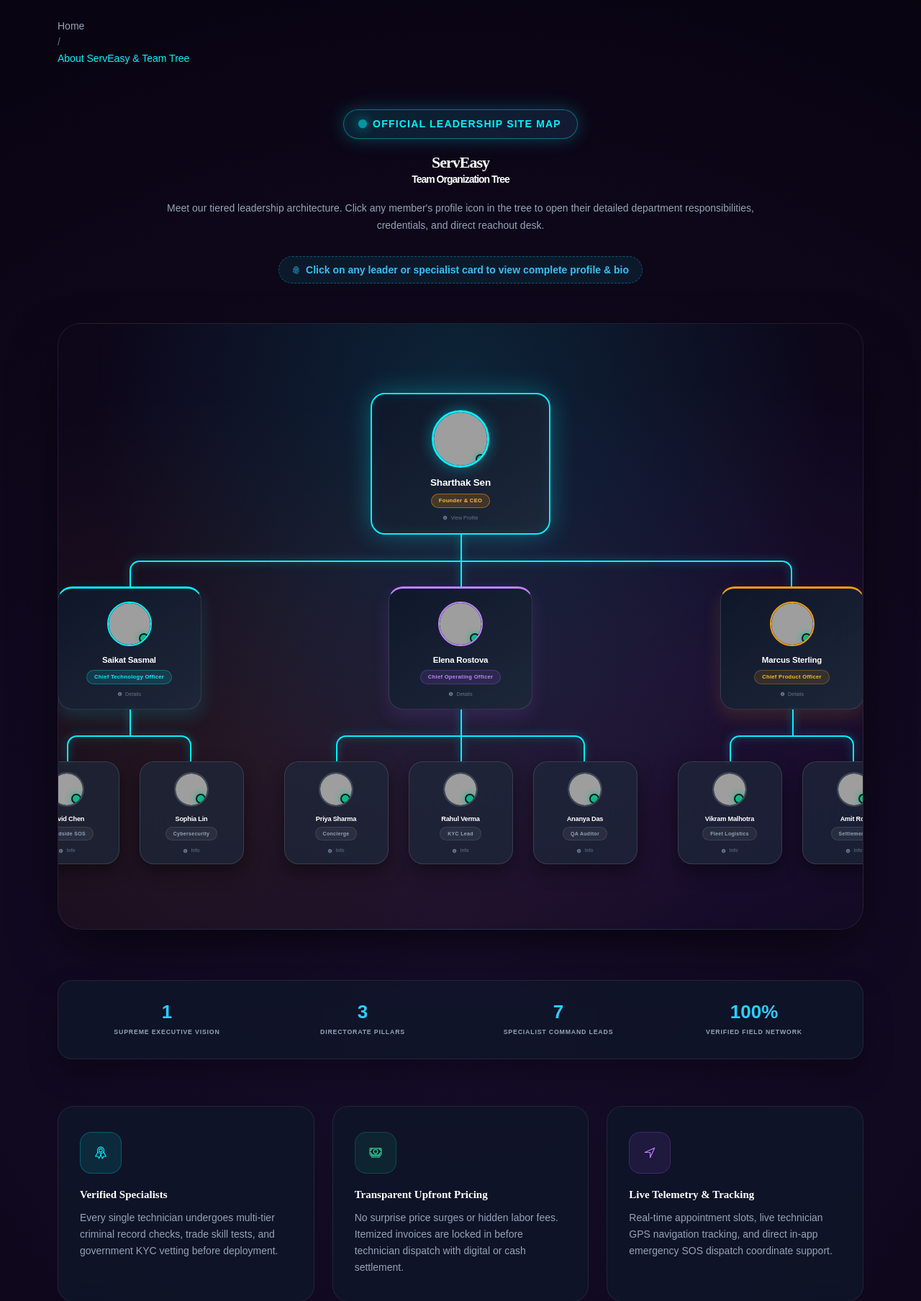
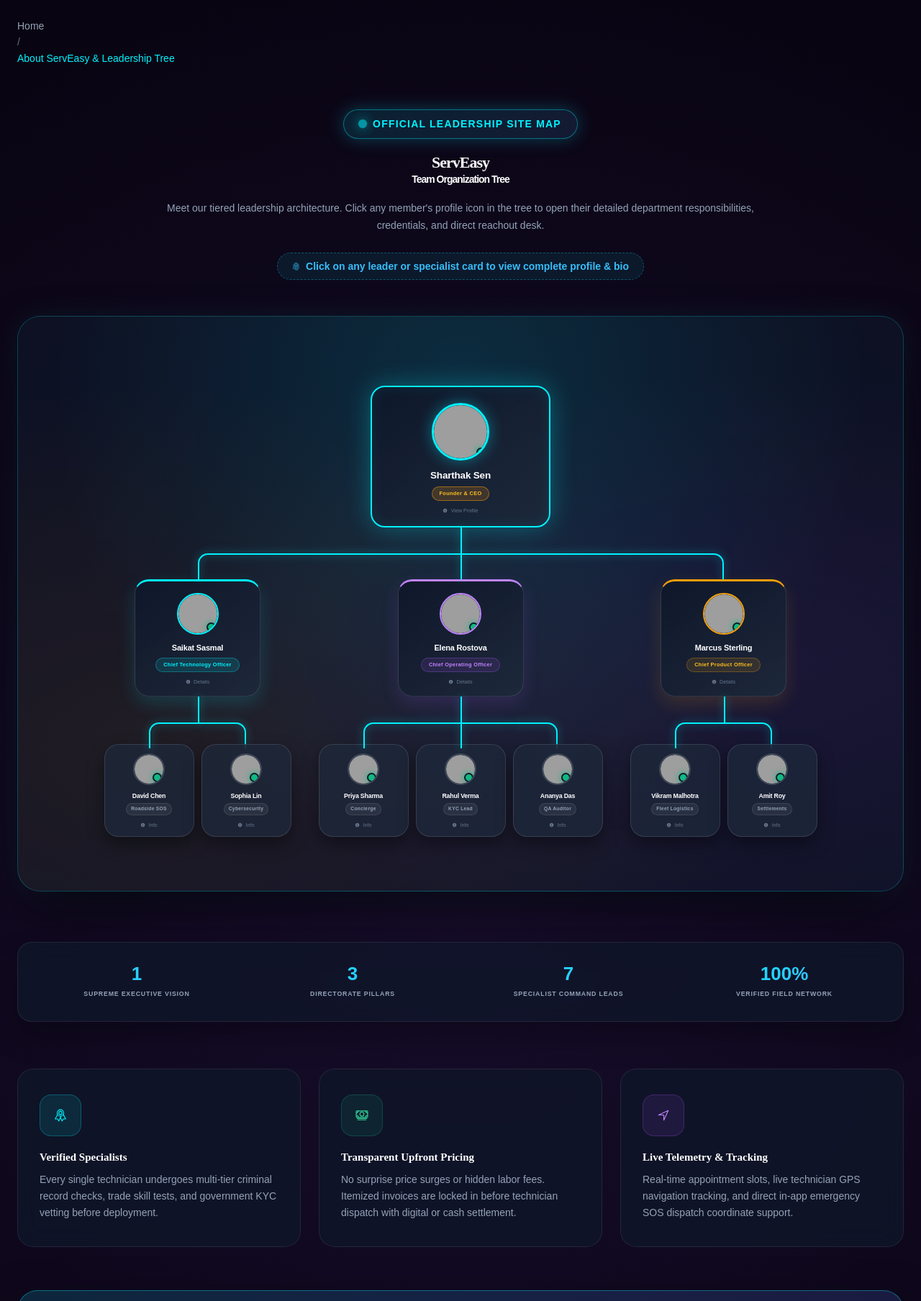
Before and after one commit to saikat931/ServEasy, a PHP site: page /about in a window 1280 px wide. Shown: the part 134-1942 px from the top of the page at 72% size. Run offline with PHP 8.4, Linux system fonts and the light colour scheme; some libraries are stand-ins or nearby versions; grey boxes are pictures that could not be loaded.

Commit message:
Calibrate tree to exact 1600px width container with zero cutoff and zero scroll

```diff
--- a/pages/about.php
+++ b/pages/about.php
@@ -1,12 +1,12 @@
 <?php
 /**
  * ServEasy Customer Web Portal - About Us & Professional Team Tree
- * Clean, compact visual organogram: Professional image icon & name in tree;
- * Full biography, reporting hierarchy, and skills displayed in rich popup modal on click.
+ * 1600px Width Display, Zero Left/Right Cutoff, Zero X/Y Scrollbar
+ * Click any node to open rich profile popup details.
  */
 require_once __DIR__ . '/../common/auth_session.php';
 if (!defined('SERVEASY_ASSET_VER')) {
-    define('SERVEASY_ASSET_VER', '20261120v4');
+    define('SERVEASY_ASSET_VER', '20261120v6');
 }
 ?>
 <!DOCTYPE html>
@@ -35,24 +35,42 @@ if (!defined('SERVEASY_ASSET_VER')) {
   <link href="https://fonts.googleapis.com/css2?family=Plus+Jakarta+Sans:wght@400;500;600;700;800;900&family=Nunito:wght@400;600;700;800&family=JetBrains+Mono:wght@500;700&display=swap" rel="stylesheet">
 
   <style>
-    /* ── Ambient Glow Stage ──────────────────────────────────────────── */
+    html, body {
+      overflow-x: hidden !important;
+      max-width: 100vw;
+    }
+
+    /* ── 1600px Master Layout Container ──────────────────────────────── */
+    .tree-container-1600 {
+      max-width: 1600px !important;
+      width: 100% !important;
+      margin-inline: auto !important;
+      padding-inline: 24px;
+      box-sizing: border-box;
+      overflow: visible;
+    }
+
+    /* ── Ambient Glow Stage (Exact 1600px Box, No Overflow, No Scroll) ── */
     .tree-stage {
       position: relative;
+      max-width: 1600px !important;
+      width: 100% !important;
+      margin: 0 auto 70px !important;
+      box-sizing: border-box !important;
       background: radial-gradient(ellipse at 50% 12%, rgba(0, 242, 254, 0.12) 0%, rgba(15, 23, 42, 0) 65%),
                   radial-gradient(ellipse at 85% 60%, rgba(168, 85, 247, 0.08) 0%, rgba(15, 23, 42, 0) 60%),
-                  radial-gradient(ellipse at 15% 75%, rgba(245, 158, 11, 0.08) 0%, rgba(15, 23, 42, 0) 60%);
-      padding: 40px 10px 70px;
+                  radial-gradient(ellipse at 15% 75%, rgba(245, 158, 11, 0.08) 0%, rgba(15, 23, 42, 0) 60%),
+                  rgba(15, 23, 42, 0.65);
+      padding: 45px 25px 65px;
       border-radius: 32px;
-      border: 1px solid rgba(255, 255, 255, 0.08);
-      box-shadow: 0 30px 80px -20px rgba(0, 0, 0, 0.8);
-      overflow-x: auto;
-      -webkit-overflow-scrolling: touch;
-      margin-bottom: 70px;
+      border: 1px solid rgba(0, 242, 254, 0.22);
+      box-shadow: 0 30px 80px -20px rgba(0, 0, 0, 0.8), 0 0 40px rgba(0, 242, 254, 0.08);
+      overflow: visible !important;
     }
 
     /* ── Hero Section ────────────────────────────────────────────────── */
     .about-hero-section {
-      padding: 50px 20px 30px;
+      padding: 50px 20px 25px;
       text-align: center;
       position: relative;
     }
@@ -104,7 +122,7 @@ if (!defined('SERVEASY_ASSET_VER')) {
       font-size: 1.15rem;
       color: #94a3b8;
       max-width: 820px;
-      margin: 0 auto 30px;
+      margin: 0 auto 25px;
       line-height: 1.7;
     }
     .tree-interactive-tip {
@@ -113,31 +131,25 @@ if (!defined('SERVEASY_ASSET_VER')) {
       gap: 8px;
       background: rgba(0, 242, 254, 0.08);
       border: 1px dashed rgba(0, 242, 254, 0.3);
-      padding: 7px 18px;
+      padding: 7px 20px;
       border-radius: 50px;
       color: #38bdf8;
       font-size: 0.88rem;
       font-weight: 600;
       margin-bottom: 25px;
     }
-    .scroll-hint-pill {
-      display: none;
-      text-align: center;
-      color: #64748b;
-      font-size: 0.82rem;
-      margin-bottom: 20px;
-      font-family: 'JetBrains Mono', monospace;
-    }
-    @media (max-width: 1100px) {
-      .scroll-hint-pill { display: block; }
-    }
 
     /* ── PURE CSS ORGANIZATIONAL TREE DIAGRAM ────────────────────────── */
     .org-tree {
       display: flex;
       justify-content: center;
-      min-width: 1050px;
-      padding: 20px 0;
+      align-items: center;
+      width: 100%;
+      max-width: 1540px;
+      margin: 0 auto;
+      padding: 15px 0 10px;
+      overflow: visible !important;
+      box-sizing: border-box;
     }
     .org-tree ul {
       padding-top: 36px;
@@ -148,14 +160,16 @@ if (!defined('SERVEASY_ASSET_VER')) {
       margin: 0;
       padding-left: 0;
       list-style-type: none;
+      overflow: visible;
     }
     .org-tree li {
       float: left;
       text-align: center;
       list-style-type: none;
       position: relative;
-      padding: 36px 14px 0 14px;
+      padding: 36px 10px 0 10px;
       transition: all 0.5s ease;
+      box-sizing: border-box;
     }
 
     /* Tree Branch Connectors with Cyan Neon Glow */
@@ -216,6 +230,7 @@ if (!defined('SERVEASY_ASSET_VER')) {
       cursor: pointer;
       transition: all 0.3s cubic-bezier(0.34, 1.56, 0.64, 1);
       box-shadow: 0 10px 25px rgba(0, 0, 0, 0.4);
+      box-sizing: border-box;
     }
     .pro-node:hover {
       transform: translateY(-6px) scale(1.04);
@@ -254,8 +269,8 @@ if (!defined('SERVEASY_ASSET_VER')) {
       position: absolute;
       bottom: 2px;
       right: 2px;
-      width: 14px;
-      height: 14px;
+      width: 13px;
+      height: 13px;
       border-radius: 50%;
       background: #10b981;
       border: 2px solid #0f172a;
@@ -273,7 +288,7 @@ if (!defined('SERVEASY_ASSET_VER')) {
       white-space: nowrap;
     }
     .node-role-pill {
-      font-size: 0.76rem;
+      font-size: 0.74rem;
       font-weight: 700;
       padding: 3px 10px;
       border-radius: 12px;
@@ -293,7 +308,7 @@ if (!defined('SERVEASY_ASSET_VER')) {
       color: #00f2fe;
     }
 
-    /* ── TIER-SPECIFIC STYLING ───────────────────────────────────────── */
+    /* ── TIER-SPECIFIC STYLING & SIZING ──────────────────────────────── */
     /* Level 1: Sharthak Sen (Top Leader) */
     .pro-node-l1 {
       width: 250px;
@@ -322,12 +337,15 @@ if (!defined('SERVEASY_ASSET_VER')) {
 
     /* Level 2: 3 Directorate Heads */
     .pro-node-l2 {
-      width: 200px;
-      padding: 18px 14px 14px;
+      width: 175px;
+      padding: 16px 12px 14px;
+    }
+    .li-l2 {
+      padding: 36px 14px 0 14px !important;
     }
     .pro-node-l2 .node-avatar-frame {
-      width: 62px;
-      height: 62px;
+      width: 58px;
+      height: 58px;
     }
     .pro-node-l2.cyan {
       border-top: 3px solid #00f2fe;
@@ -351,14 +369,17 @@ if (!defined('SERVEASY_ASSET_VER')) {
     .pro-node-l2.amber .node-role-pill { background: rgba(245, 158, 11, 0.12); color: #fbbf24; border: 1px solid rgba(245, 158, 11, 0.3); }
 
     .pro-node-l2 .node-name {
-      font-size: 1.15rem;
+      font-size: 1.1rem;
     }
 
-    /* Level 3: 7 Functional Leads */
+    /* Level 3: 7 Functional Leads (Clean Fit inside 1600px without cut or scroll) */
+    .li-l3 {
+      padding: 30px 5px 0 5px !important;
+    }
     .pro-node-l3 {
-      width: 145px;
-      padding: 14px 10px 12px;
-      background: rgba(30, 41, 59, 0.7);
+      width: 125px;
+      padding: 12px 6px 10px;
+      background: rgba(30, 41, 59, 0.75);
     }
     .pro-node-l3:hover {
       border-color: #00f2fe;
@@ -366,18 +387,48 @@ if (!defined('SERVEASY_ASSET_VER')) {
       box-shadow: 0 12px 25px rgba(0, 242, 254, 0.25);
     }
     .pro-node-l3 .node-avatar-frame {
-      width: 48px;
-      height: 48px;
+      width: 44px;
+      height: 44px;
       border: 2px solid rgba(255, 255, 255, 0.15);
     }
     .pro-node-l3 .node-name {
-      font-size: 0.92rem;
+      font-size: 0.88rem;
+      letter-spacing: -0.2px;
+      margin-top: 8px;
+      margin-bottom: 3px;
     }
     .pro-node-l3 .node-role-pill {
-      font-size: 0.7rem;
+      font-size: 0.67rem;
       background: rgba(255, 255, 255, 0.06);
       color: #94a3b8;
       border: 1px solid rgba(255, 255, 255, 0.1);
+      padding: 2px 6px;
+      max-width: 112px;
+      overflow: hidden;
+      text-overflow: ellipsis;
+      white-space: nowrap;
+    }
+
+    /* Responsive Adaptive Scaling: Guarantee 0 Scroll & 0 Clipping across viewports */
+    @media (max-width: 1240px) {
+      .org-tree {
+        zoom: 0.90;
+      }
+    }
+    @media (max-width: 1024px) {
+      .org-tree {
+        zoom: 0.76;
+      }
+    }
+    @media (max-width: 768px) {
+      .org-tree {
+        zoom: 0.60;
+      }
+    }
+    @media (max-width: 480px) {
+      .org-tree {
+        zoom: 0.48;
+      }
     }
 
     /* ── POPUP DETAIL MODAL ─────────────────────────────────────────── */
@@ -532,10 +583,10 @@ if (!defined('SERVEASY_ASSET_VER')) {
       box-shadow: 0 4px 15px rgba(0, 242, 254, 0.35);
     }
 
-    /* ── Metrics Banner & Pillars ───────────────────────────────────── */
+    /* ── Metrics Banner & Pillars (1600px Responsive) ───────────────── */
     .hud-metrics-row {
       display: grid;
-      grid-template-columns: repeat(auto-fit, minmax(210px, 1fr));
+      grid-template-columns: repeat(auto-fit, minmax(220px, 1fr));
       gap: 20px;
       background: rgba(15, 23, 42, 0.75);
       backdrop-filter: blur(16px);
@@ -565,7 +616,7 @@ if (!defined('SERVEASY_ASSET_VER')) {
 
     .about-grid-3 {
       display: grid;
-      grid-template-columns: repeat(auto-fit, minmax(300px, 1fr));
+      grid-template-columns: repeat(auto-fit, minmax(320px, 1fr));
       gap: 25px;
       margin-bottom: 60px;
     }
@@ -655,13 +706,14 @@ if (!defined('SERVEASY_ASSET_VER')) {
   <!-- Sidebar Overlays -->
   <?php include __DIR__ . '/constants/aside.php'; ?>
 
-  <main>
-    <div class="container">
+  <main style="overflow-x: hidden;">
+    <!-- 1600px Max-Width Master Container -->
+    <div class="tree-container-1600">
 
       <!-- Breadcrumbs -->
       <div style="padding: 25px 0 10px;">
         <span style="color: #64748b; font-size: 0.9rem;">
-          <a href="../index.php" style="color: #94a3b8; text-decoration: none;">Home</a> / <span style="color: #00f2fe;">About ServEasy & Team Tree</span>
+          <a href="../index.php" style="color: #94a3b8; text-decoration: none;">Home</a> / <span style="color: #00f2fe;">About ServEasy & Leadership Tree</span>
         </span>
       </div>
 
@@ -682,15 +734,11 @@ if (!defined('SERVEASY_ASSET_VER')) {
           <ion-icon name="finger-print-outline" style="font-size: 1.1rem;"></ion-icon>
           <span>Click on any leader or specialist card to view complete profile & bio</span>
         </div>
-
-        <div class="scroll-hint-pill">
-          <ion-icon name="swap-horizontal-outline"></ion-icon> Swipe horizontally to inspect reporting branches
-        </div>
       </section>
 
       <!-- ===============================================================
-           CLEAN, COMPACT PURE CSS ORGANIZATIONAL TREE
-           (Professional Image Icon + Name, Details on Click Popup)
+           EXACT 1600PX BOX WIDTH TREE SECTION
+           (Zero Left/Right Cut, Zero X or Y Scrollbar)
            =============================================================== -->
       <section class="tree-stage">
         <div class="org-tree">
@@ -711,7 +759,7 @@ if (!defined('SERVEASY_ASSET_VER')) {
               <!-- BRANCH DOWN TO LEVEL 2: 3 DIRECTORATE HEADS -->
               <ul>
                 <!-- LEVEL 2 &bull; 1. SAIKAT SASMAL (TECH) -->
-                <li>
+                <li class="li-l2">
                   <div class="pro-node pro-node-l2 cyan" onclick="openMemberModal('saikat')">
                     <div class="node-avatar-frame">
                       <img src="https://images.unsplash.com/photo-1500648767791-00dcc994a43e?auto=format&fit=crop&w=400&q=80" alt="Saikat Sasmal" class="node-avatar-img" onerror="this.style.display='none';this.nextElementSibling.style.display='flex'">
@@ -725,7 +773,7 @@ if (!defined('SERVEASY_ASSET_VER')) {
 
                   <!-- SUB-BRANCH TO LEVEL 3 (2 SPECIALISTS UNDER SAIKAT) -->
                   <ul>
-                    <li>
+                    <li class="li-l3">
                       <div class="pro-node pro-node-l3" onclick="openMemberModal('david')">
                         <div class="node-avatar-frame">
                           <img src="https://images.unsplash.com/photo-1519085360753-af0119f7cbe7?auto=format&fit=crop&w=400&q=80" alt="David Chen" class="node-avatar-img" onerror="this.style.display='none';this.nextElementSibling.style.display='flex'">
@@ -737,7 +785,7 @@ if (!defined('SERVEASY_ASSET_VER')) {
                         <div class="node-click-hint"><ion-icon name="information-circle"></ion-icon> Info</div>
                       </div>
                     </li>
-                    <li>
+                    <li class="li-l3">
                       <div class="pro-node pro-node-l3" onclick="openMemberModal('sophia')">
                         <div class="node-avatar-frame">
                           <img src="https://images.unsplash.com/photo-1580489944761-15a19d654956?auto=format&fit=crop&w=400&q=80" alt="Sophia Lin" class="node-avatar-img" onerror="this.style.display='none';this.nextElementSibling.style.display='flex'">
@@ -753,7 +801,7 @@ if (!defined('SERVEASY_ASSET_VER')) {
                 </li>
 
                 <!-- LEVEL 2 &bull; 2. ELENA ROSTOVA (OPERATIONS) -->
-                <li>
+                <li class="li-l2">
                   <div class="pro-node pro-node-l2 purple" onclick="openMemberModal('elena')">
                     <div class="node-avatar-frame">
                       <img src="https://images.unsplash.com/photo-1573496359142-b8d87734a5a2?auto=format&fit=crop&w=400&q=80" alt="Elena Rostova" class="node-avatar-img" onerror="this.style.display='none';this.nextElementSibling.style.display='flex'">
@@ -767,7 +815,7 @@ if (!defined('SERVEASY_ASSET_VER')) {
 
                   <!-- SUB-BRANCH TO LEVEL 3 (3 SPECIALISTS UNDER ELENA) -->
                   <ul>
-                    <li>
+                    <li class="li-l3">
                       <div class="pro-node pro-node-l3" onclick="openMemberModal('priya')">
                         <div class="node-avatar-frame">
                           <img src="https://images.unsplash.com/photo-1534528741775-53994a69daeb?auto=format&fit=crop&w=400&q=80" alt="Priya Sharma" class="node-avatar-img" onerror="this.style.display='none';this.nextElementSibling.style.display='flex'">
@@ -779,7 +827,7 @@ if (!defined('SERVEASY_ASSET_VER')) {
                         <div class="node-click-hint"><ion-icon name="information-circle"></ion-icon> Info</div>
                       </div>
                     </li>
-                    <li>
+                    <li class="li-l3">
                       <div class="pro-node pro-node-l3" onclick="openMemberModal('rahul')">
                         <div class="node-avatar-frame">
                           <img src="https://images.unsplash.com/photo-1506794778202-cad84cf45f1d?auto=format&fit=crop&w=400&q=80" alt="Rahul Verma" class="node-avatar-img" onerror="this.style.display='none';this.nextElementSibling.style.display='flex'">
@@ -791,7 +839,7 @@ if (!defined('SERVEASY_ASSET_VER')) {
                         <div class="node-click-hint"><ion-icon name="information-circle"></ion-icon> Info</div>
                       </div>
                     </li>
-                    <li>
+                    <li class="li-l3">
                       <div class="pro-node pro-node-l3" onclick="openMemberModal('ananya')">
                         <div class="node-avatar-frame">
                           <img src="https://images.unsplash.com/photo-1544005313-94ddf0286df2?auto=format&fit=crop&w=400&q=80" alt="Ananya Das" class="node-avatar-img" onerror="this.style.display='none';this.nextElementSibling.style.display='flex'">
@@ -807,7 +855,7 @@ if (!defined('SERVEASY_ASSET_VER')) {
                 </li>
 
                 <!-- LEVEL 2 &bull; 3. MARCUS STERLING (AUTOMOTIVE & FLEET) -->
-                <li>
+                <li class="li-l2">
                   <div class="pro-node pro-node-l2 amber" onclick="openMemberModal('marcus')">
                     <div class="node-avatar-frame">
                       <img src="https://images.unsplash.com/photo-1472099645785-5658abf4ff4e?auto=format&fit=crop&w=400&q=80" alt="Marcus Sterling" class="node-avatar-img" onerror="this.style.display='none';this.nextElementSibling.style.display='flex'">
@@ -821,7 +869,7 @@ if (!defined('SERVEASY_ASSET_VER')) {
 
                   <!-- SUB-BRANCH TO LEVEL 3 (2 SPECIALISTS UNDER MARCUS) -->
                   <ul>
-                    <li>
+                    <li class="li-l3">
                       <div class="pro-node pro-node-l3" onclick="openMemberModal('vikram')">
                         <div class="node-avatar-frame">
                           <img src="https://images.unsplash.com/photo-1522075469751-3a6694fb2f61?auto=format&fit=crop&w=400&q=80" alt="Vikram Malhotra" class="node-avatar-img" onerror="this.style.display='none';this.nextElementSibling.style.display='flex'">
@@ -833,7 +881,7 @@ if (!defined('SERVEASY_ASSET_VER')) {
                         <div class="node-click-hint"><ion-icon name="information-circle"></ion-icon> Info</div>
                       </div>
                     </li>
-                    <li>
+                    <li class="li-l3">
                       <div class="pro-node pro-node-l3" onclick="openMemberModal('amit')">
                         <div class="node-avatar-frame">
                           <img src="https://images.unsplash.com/photo-1560250097-0b93528c311a?auto=format&fit=crop&w=400&q=80" alt="Amit Roy" class="node-avatar-img" onerror="this.style.display='none';this.nextElementSibling.style.display='flex'">
```
